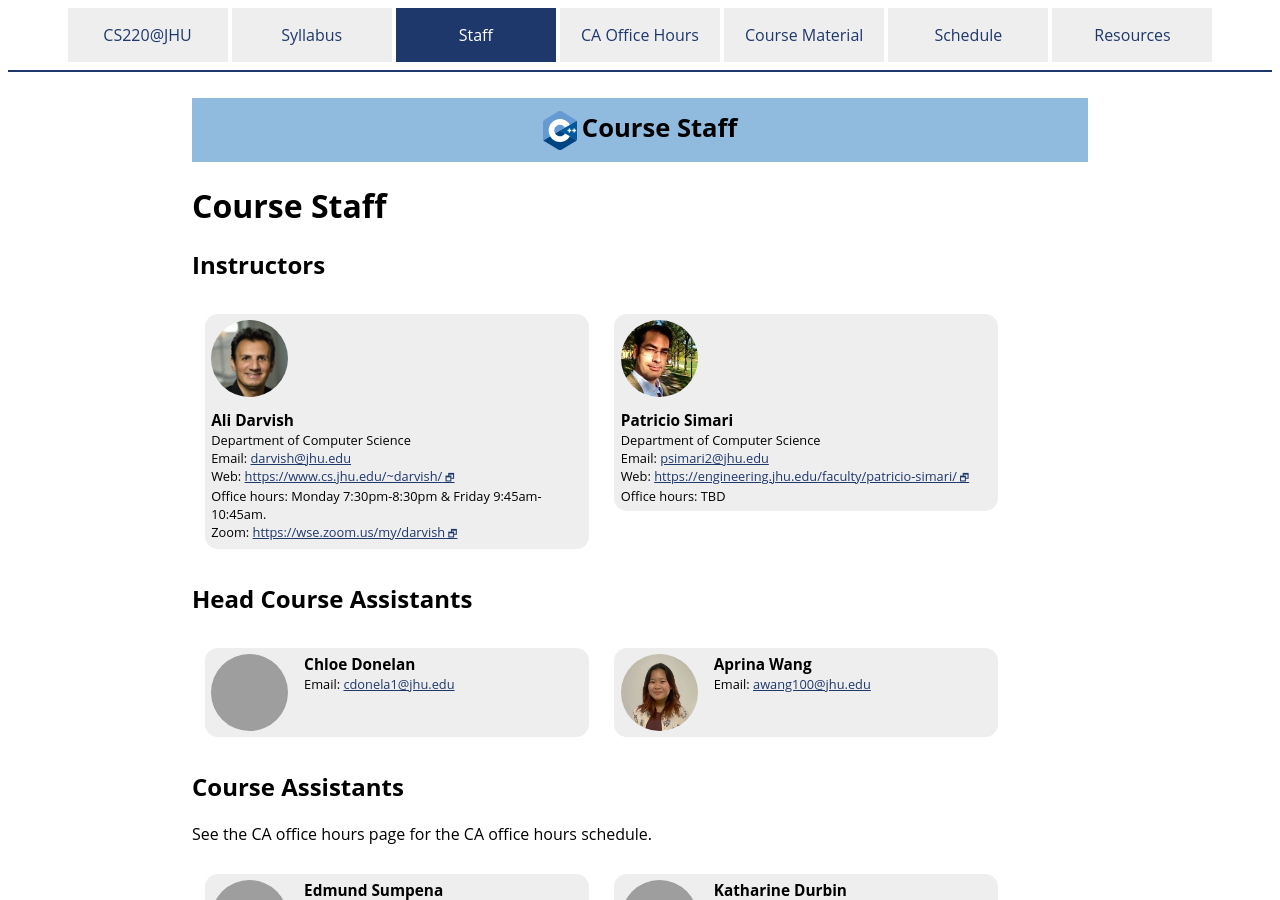
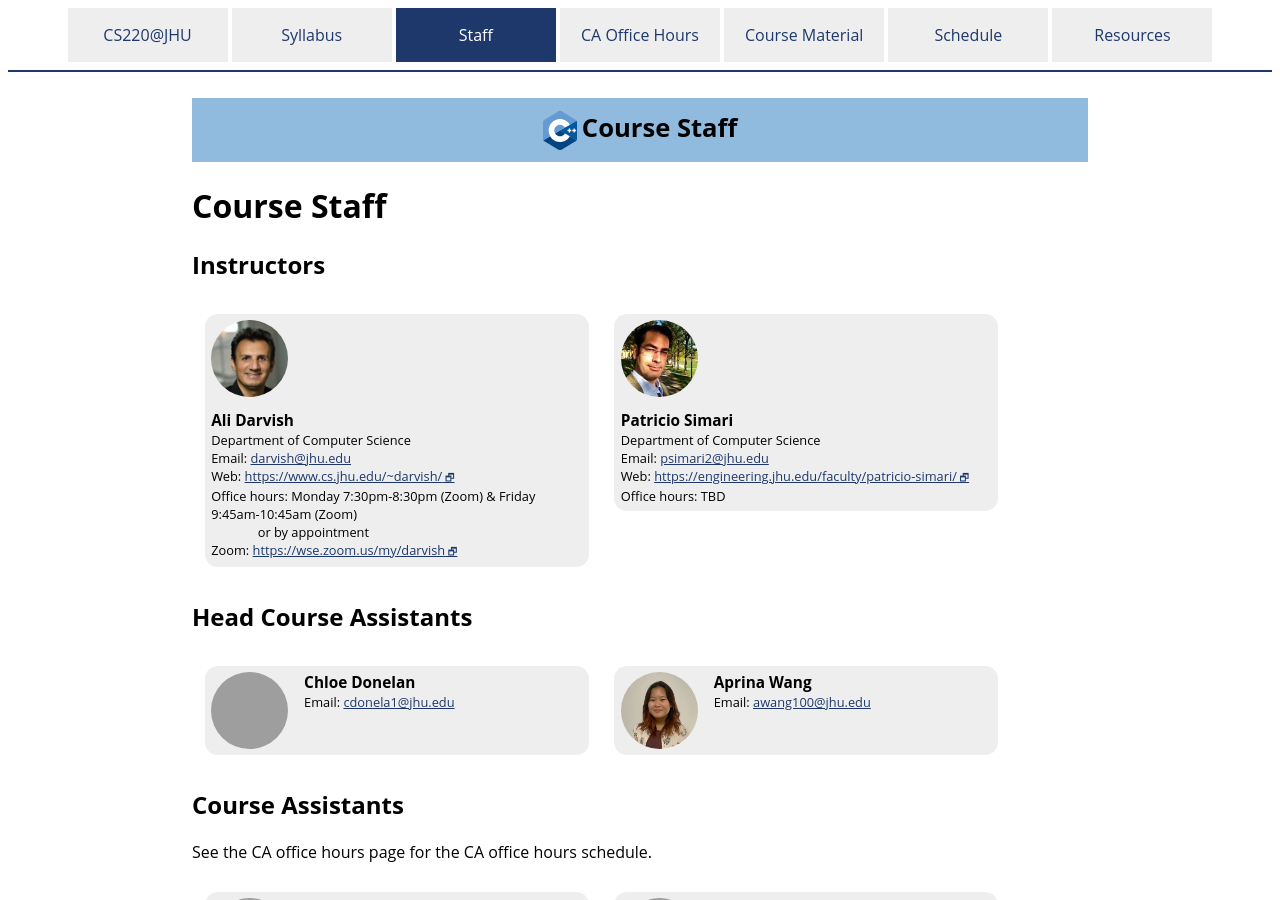
Before and after one commit to jhu-ip/cs220-f23, a Jekyll site: the page built from staff.md, in a window 1280 px wide and 900 px high. Built offline with Jekyll 4.4.1, drawn with Linux system fonts in a browser that asks for light colours; grey boxes are pictures that could not be loaded.

Commit message:
added darvish's OHs

```diff
--- a/staff.md
+++ b/staff.md
@@ -17,7 +17,8 @@ category: "staff"
    Department of Computer Science<br>
    Email: <a href="mailto:darvish@jhu.edu">darvish@jhu.edu</a><br>
    Web: <a class="external" target="_blank" href="https://www.cs.jhu.edu/~darvish/">https://www.cs.jhu.edu/~darvish/</a><br>
-   Office hours: Monday 7:30pm-8:30pm & Friday 9:45am-10:45am.<br>
+   Office hours: Monday 7:30pm-8:30pm (Zoom) & Friday 9:45am-10:45am (Zoom)<br>
+   &nbsp;&nbsp;&nbsp;&nbsp;&nbsp;&nbsp;&nbsp;&nbsp;&nbsp;&nbsp;&nbsp;&nbsp;&nbsp;&nbsp;or by appointment<br>
    Zoom: <a class="external" target="_blank" href="https://wse.zoom.us/my/darvish">https://wse.zoom.us/my/darvish</a>
   </div>
 </div>
```
